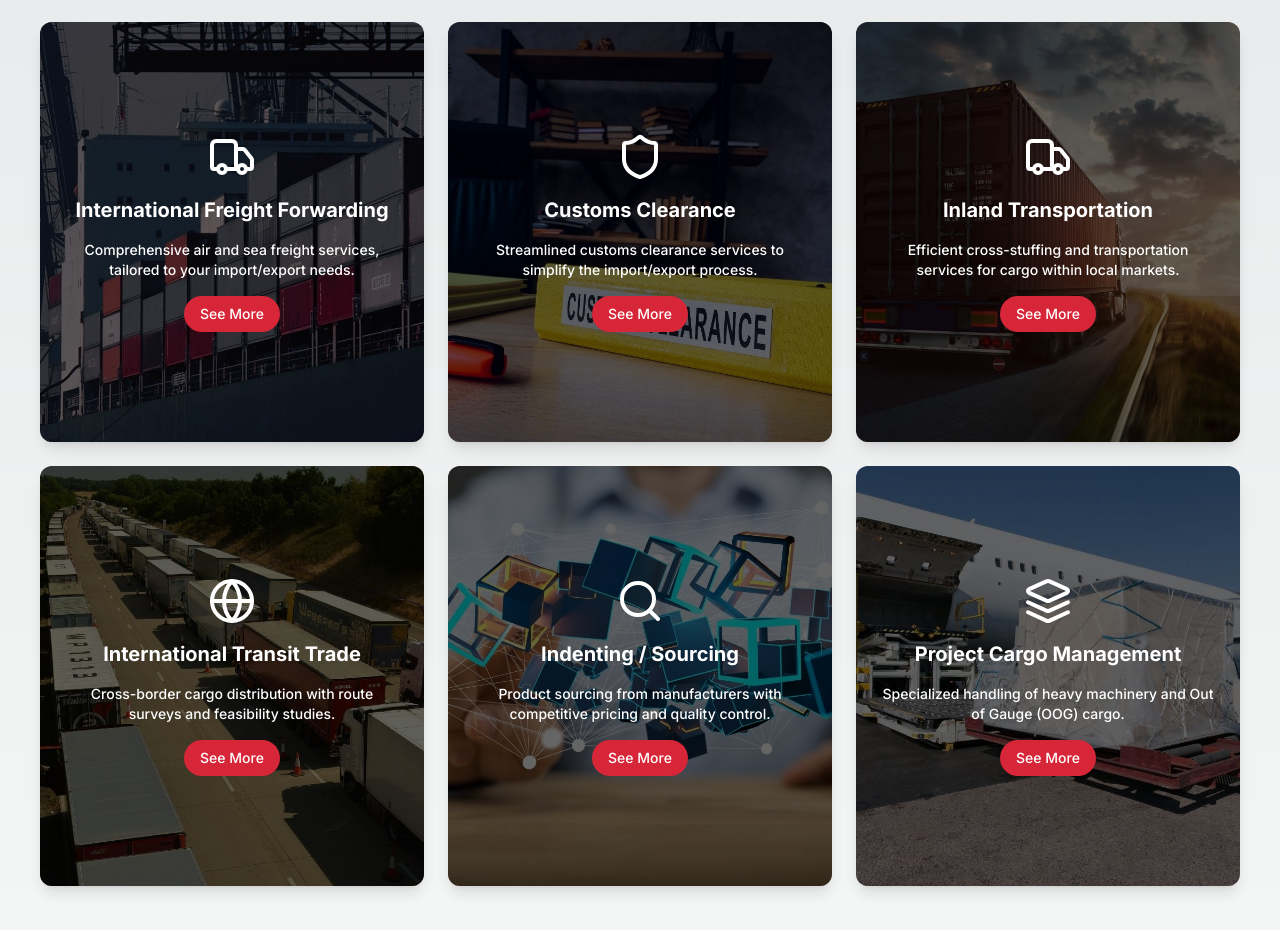
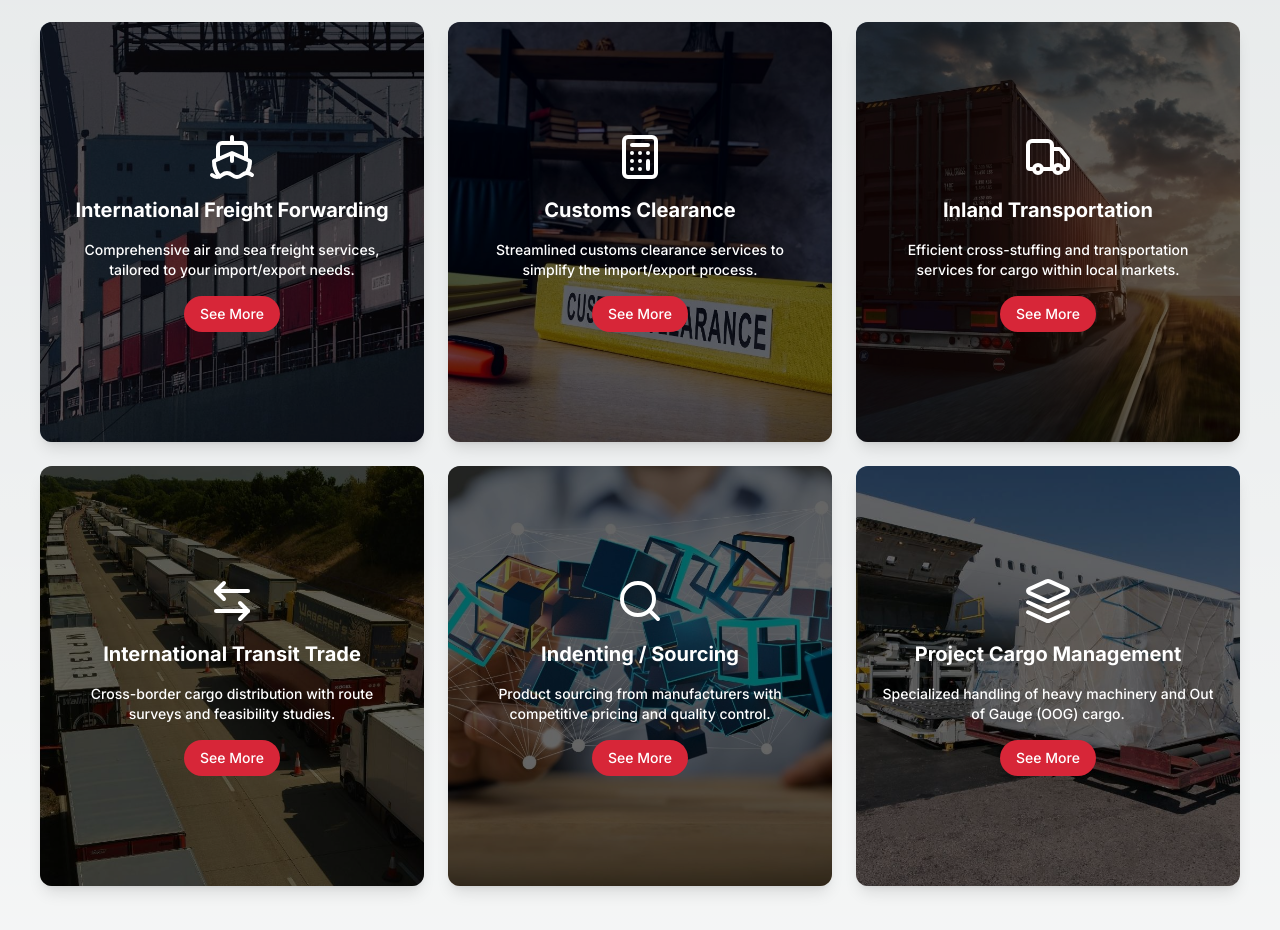
Before and after one commit to Abdulmoizk/trans-trade-solutions, a Next.js app: page / in a window 1280 px wide. Shown: the part 1540-2470 px from the top of the page. Built offline with nearby package versions, Linux system fonts and the light colour scheme.

Commit message:
feat: update icon mapping in Card component and change shipping service icon to Ship

```diff
--- a/components/Card.tsx
+++ b/components/Card.tsx
@@ -1,17 +1,18 @@
 import React from "react";
 import { shippingServicesData } from "../data/data";
-import { Truck, Shield, Globe, Search, Layers } from "lucide-react";
+import { Truck, Search, Layers, Ship, Calculator, ArrowLeftRight } from "lucide-react";
 import Link from "next/link";
 
-type IconType = "Truck" | "Shield" | "Globe" | "Search" | "Layers";
+type IconType = "Truck" | "Shield" | "Globe" | "Search" | "Layers" | "Ship";
 
 const Card = () => {
   const iconMap: Record<IconType, JSX.Element> = {
     Truck: <Truck className="w-12 h-12 text-white" />,
-    Shield: <Shield className="w-12 h-12 text-white" />,
-    Globe: <Globe className="w-12 h-12 text-white" />,
+    Shield: <Calculator className="w-12 h-12 text-white" />,
+    Globe: <ArrowLeftRight className="w-12 h-12 text-white" />,
     Search: <Search className="w-12 h-12 text-white" />,
     Layers: <Layers className="w-12 h-12 text-white" />,
+    Ship: <Ship className="w-12 h-12 text-white" />,
   };
 
   return (
--- a/data/data.tsx
+++ b/data/data.tsx
@@ -6,7 +6,7 @@ const shippingServicesData = [
     img: "/frieght.jpg",
     date: "Available Worldwide",
     shortDescription: "Comprehensive air and sea freight services, tailored to your import/export needs.",
-    icon: "Truck",
+    icon: "Ship",
     content: [
       "We provide comprehensive air and sea freight services for both import and export operations, including inland transportation options.",
       "Our scheduled LCL (Less-than-Container Load) consolidation services ensure cost-effective shipment solutions.",
```
